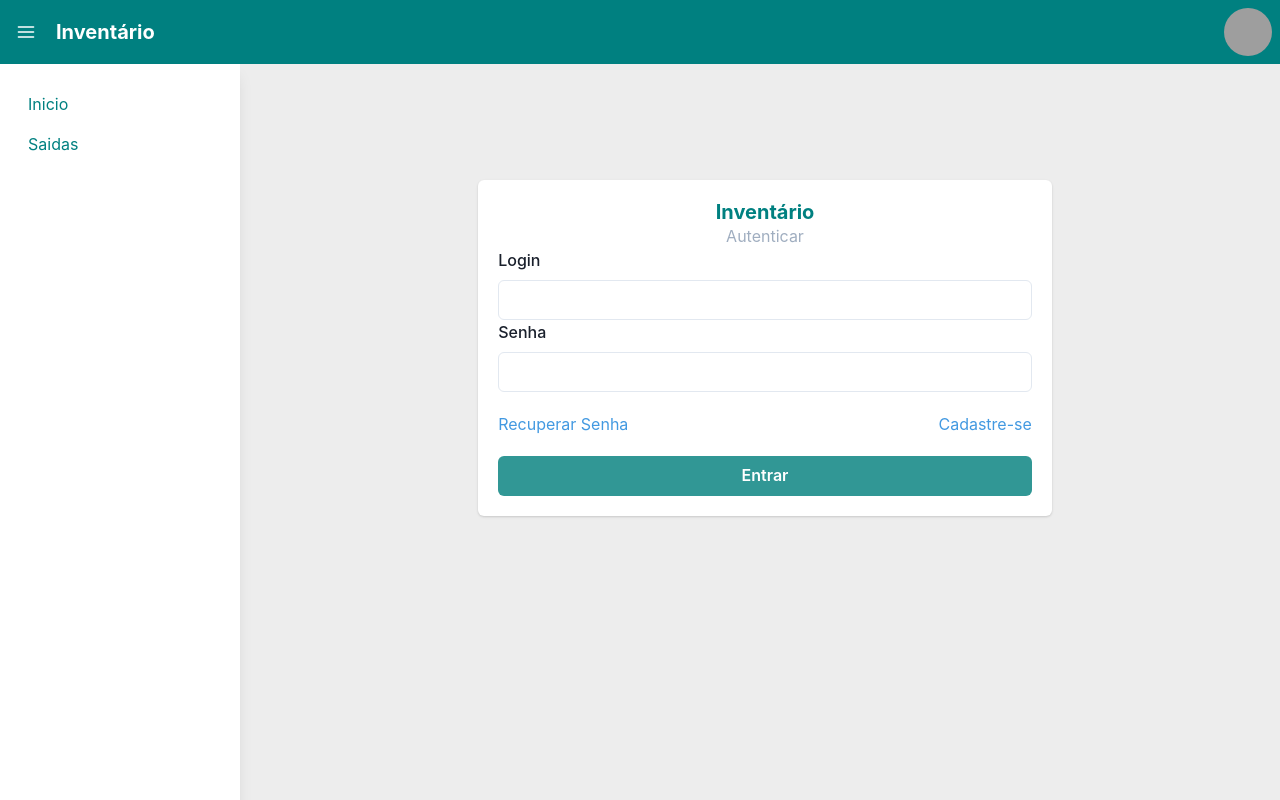
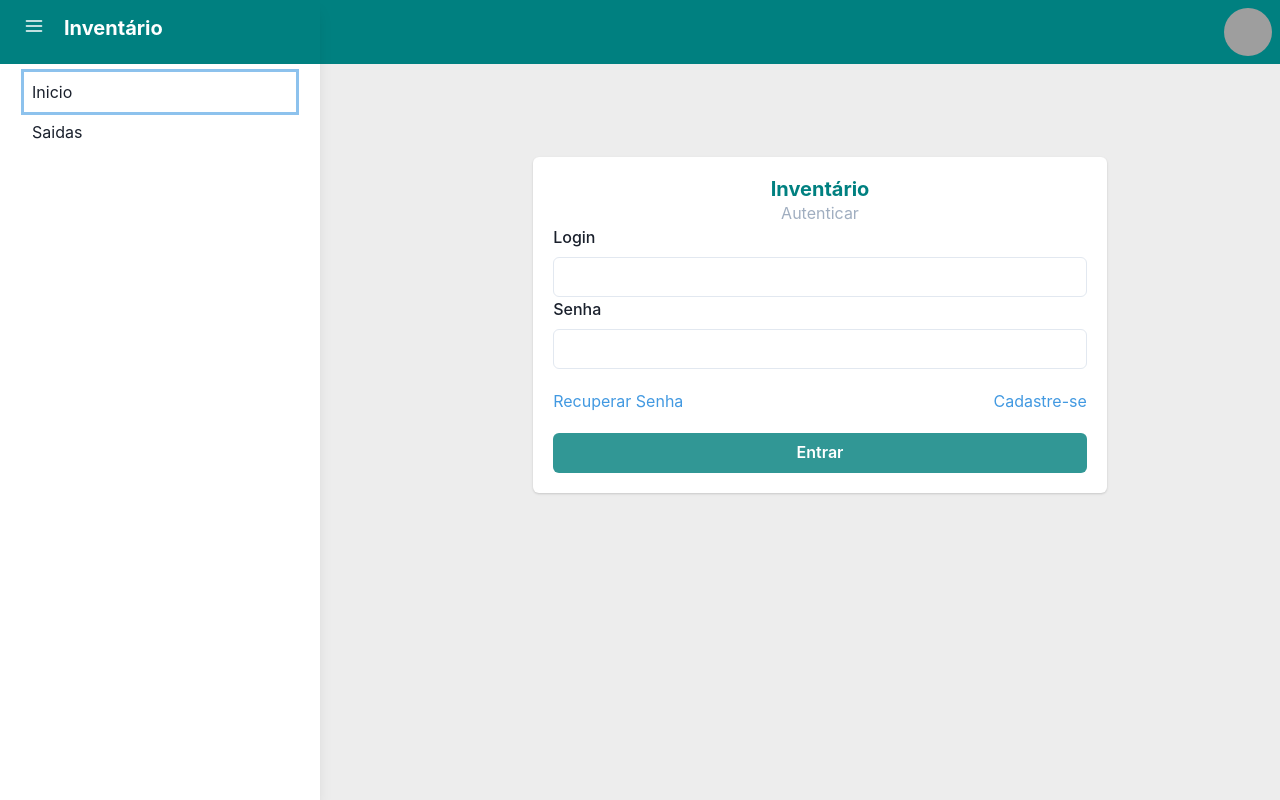
Before and after one commit to ADA-TECNOLOGY/inventario-react-spa, a React (Vite) app: page /signin in a window 1280 px wide. Built offline with nearby package versions, Linux system fonts and the light colour scheme; sample sign-in values are in the browser's storage; grey boxes are pictures that could not be loaded.

Commit message:
styles: Melhorias em sidebar

```diff
--- a/src/components/Header/index.tsx
+++ b/src/components/Header/index.tsx
@@ -16,7 +16,7 @@ import { HamburgerIcon } from "@chakra-ui/icons";
 export default function Header() {
   const isAuth = localStorage.getItem("token") != undefined;
   const navigate = useNavigate();
-  const { removeToken } = useAuth();
+  const { removeToken, handleOpenSidebar, isOpenSidebar } = useAuth();
 
   const handleLogout = () => {
     localStorage.removeItem("token");
@@ -30,8 +30,17 @@ export default function Header() {
         <Box bg={"teal"} w={"100%"} p={2} color={"white"}>
           <Flex>
             <Flex p="2" align={"center"}>
-              <HamburgerIcon mr={5} fontSize={"20"} cursor={"pointer"} />
-              <Heading size={"md"}>Inventário</Heading>
+              {!isOpenSidebar && (
+                <>
+                  <HamburgerIcon
+                    mr={5}
+                    fontSize={"20"}
+                    cursor={"pointer"}
+                    onClick={handleOpenSidebar}
+                  />
+                  <Heading size={"md"}>Inventário</Heading>
+                </>
+              )}
             </Flex>
             <Spacer />
 
--- a/src/components/Sidebar/Index.tsx
+++ b/src/components/Sidebar/Index.tsx
@@ -1,52 +1,76 @@
-import React from "react";
-import { Box, Flex, Link } from "@chakra-ui/react";
+import {
+  Box,
+  Container,
+  Drawer,
+  DrawerBody,
+  DrawerContent,
+  DrawerHeader,
+  DrawerOverlay,
+  Flex,
+  Heading,
+  Link,
+} from "@chakra-ui/react";
 import { useAuth } from "../../hooks/auth";
+import { HamburgerIcon } from "@chakra-ui/icons";
+import Header from "../Header";
 
 export default function Sidebar({ children }: any) {
-  const {token} = useAuth();
+  const { token, isOpenSidebar, handleOpenSidebar } = useAuth();
   const isAuth = !!token;
-
 
   return (
     <>
-      {isAuth && (
-        <Box>
-          <Flex>
-            <Box
-              w={{ base: "full", md: "240px" }}
-              pos="fixed"
-              h="100%"
-              zIndex={20}
-            >
-              <Box
-                p={5}
-                w="100%"
-                h="100%"
-                bg={"white"}
-                color={"teal"}
-                boxShadow="lg"
+      {isAuth ? (
+        <Flex height="100vh">
+          <Drawer
+            placement="left"
+            onClose={handleOpenSidebar}
+            isOpen={isOpenSidebar}
+          >
+            <DrawerOverlay bg="transparent" />
+            <DrawerContent>
+              <DrawerHeader
+                borderBottomColor={"teal"}
+                bg={"teal"}
+                borderBottomWidth="8px"
               >
+                <Flex color={"#fff"}>
+                  <HamburgerIcon
+                    mr={5}
+                    fontSize={"20"}
+                    cursor={"pointer"}
+                    onClick={handleOpenSidebar}
+                  />
+                  <Heading size={"md"}>Inventário</Heading>
+                </Flex>
+              </DrawerHeader>
+              <DrawerBody>
                 <Flex direction="column" as="nav">
-                  <Link p={2} href="/home">
+                  <Link p={2} href="/">
                     Inicio
                   </Link>
                   <Link p={2} href="#">
                     Saidas
                   </Link>
                 </Flex>
-              </Box>
-            </Box>
-            <Box ml={{ base: 0, md: "250px" }} p={4} flex="1">
+              </DrawerBody>
+            </DrawerContent>
+          </Drawer>
+
+          <Box flex="1">
+            <Header></Header>
+            <Container
+              transition="margin-left 0.3s ease-in-out"
+              ml={isOpenSidebar ? { base: 0, md: "340px" } : ""}
+              maxW={isOpenSidebar ? "75%" : "85%"}
+            >
               {children}
-            </Box>
-          </Flex>
-        </Box>
+            </Container>
+          </Box>
+        </Flex>
+      ) : (
+        <Box>{children}</Box>
       )}
-      { !isAuth &&
-          <Box>
-          {children}
-        </Box>
-      }
     </>
   );
 }
--- a/src/hooks/auth.tsx
+++ b/src/hooks/auth.tsx
@@ -6,14 +6,17 @@ import {
 
 interface AuthContextData {
   token: object;
+  isOpenSidebar: boolean;
   setToken(token: string): void;
   removeToken(): void
+  handleOpenSidebar():void
 }
 
 const AuthContext = createContext<AuthContextData>({} as AuthContextData);
 
 export const AuthProvider = ({ children }: any) => {
   const [data, setData] = useState<any | any>(localStorage.getItem("token") || "");
+  const [openSidebar, setOpenSidebar] = useState<boolean>(true);
 
   const setToken = (token: string) => {
     localStorage.setItem("token", token);
@@ -25,8 +28,13 @@ export const AuthProvider = ({ children }: any) => {
     setData(null);
   }
 
+  const handleOpenSidebar = () => {
+    setOpenSidebar(!openSidebar);
+  }
+
+
   return (
-    <AuthContext.Provider value={{ token: data, setToken: setToken, removeToken: removeToken }}>
+    <AuthContext.Provider value={{ token: data, isOpenSidebar: openSidebar, setToken, removeToken, handleOpenSidebar }}>
       {children}
     </AuthContext.Provider>
   );
--- a/src/main.tsx
+++ b/src/main.tsx
@@ -11,7 +11,6 @@ ReactDOM.createRoot(document.getElementById('root')!).render(
 <BrowserRouter>
       <ChakraProvider>
         <AuthProvider>
-          <Header/>
           <Sidebar>
             <RouteApp/>
             {/* <StylesGlobal /> */}
--- a/src/pages/Home/index.tsx
+++ b/src/pages/Home/index.tsx
@@ -1,5 +1,7 @@
+import { Box } from "@chakra-ui/react";
+
 export default function Home(){
     return (
-        <h1>Home</h1>
+        <Box bg={'white'} height={'500PX'}>Home</Box>
     )
 }
```
